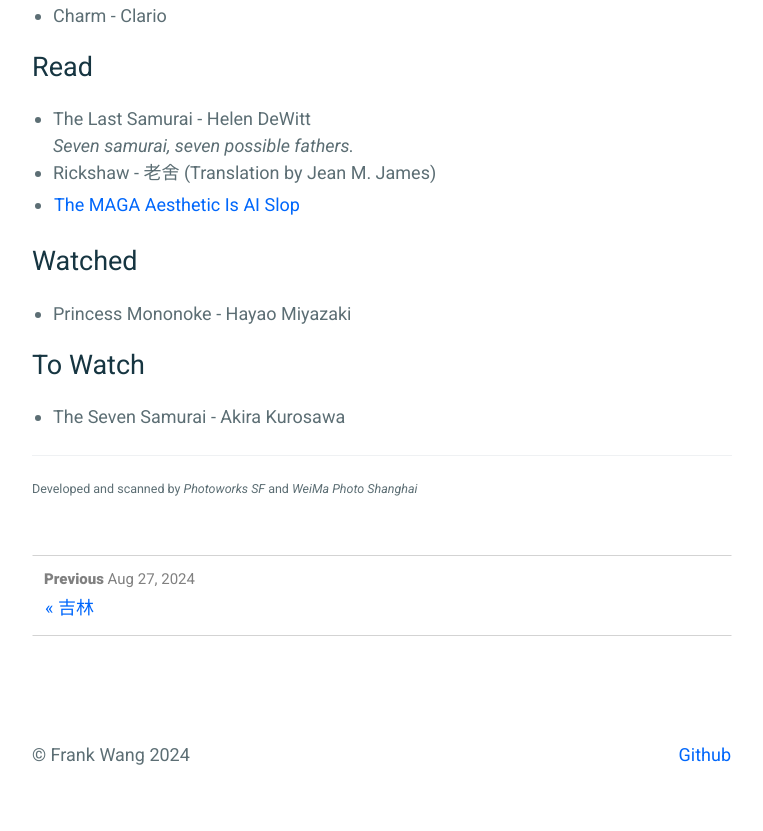
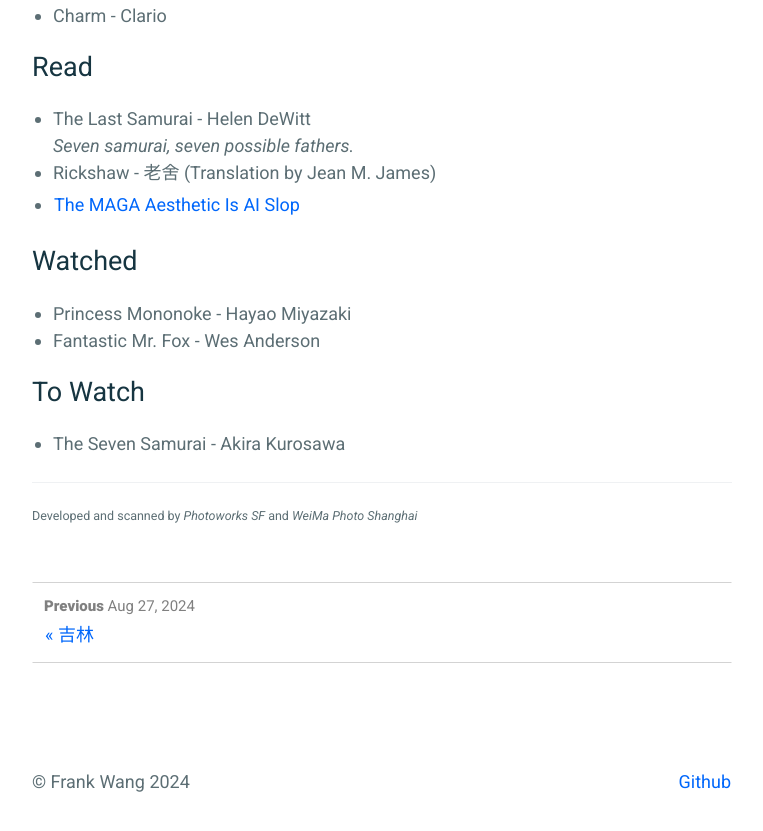
Before and after one commit to frankwang95/frankwang95.github.io, a Jekyll site: the page built from _posts/2024-09-25-summer-snippets.md, in a window 1280 px wide and 900 px high, scrolled down 3078 px. Shown: the top 831 px of the window, without its empty margins (258-1021 px from the left). Built offline with Jekyll 4.4.1, drawn with Linux system fonts in a browser that asks for light colours.

Commit message:
Update 2024-09-25-summer-snippets.md

```diff
--- a/_posts/2024-09-25-summer-snippets.md
+++ b/_posts/2024-09-25-summer-snippets.md
@@ -61,6 +61,7 @@ tags: snippets
 # Watched
 
 - Princess Mononoke - Hayao Miyazaki
+- Fantastic Mr. Fox - Wes Anderson
 
 # To Watch
 - The Seven Samurai - Akira Kurosawa
```
